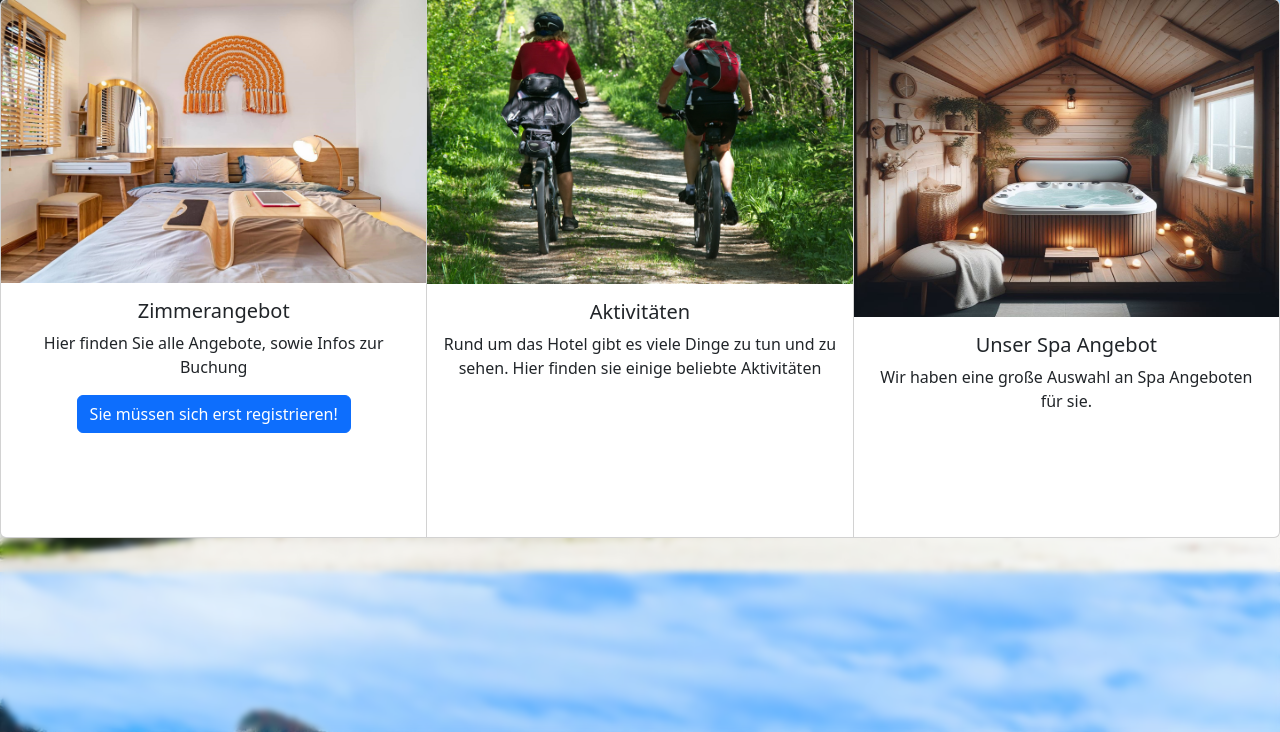
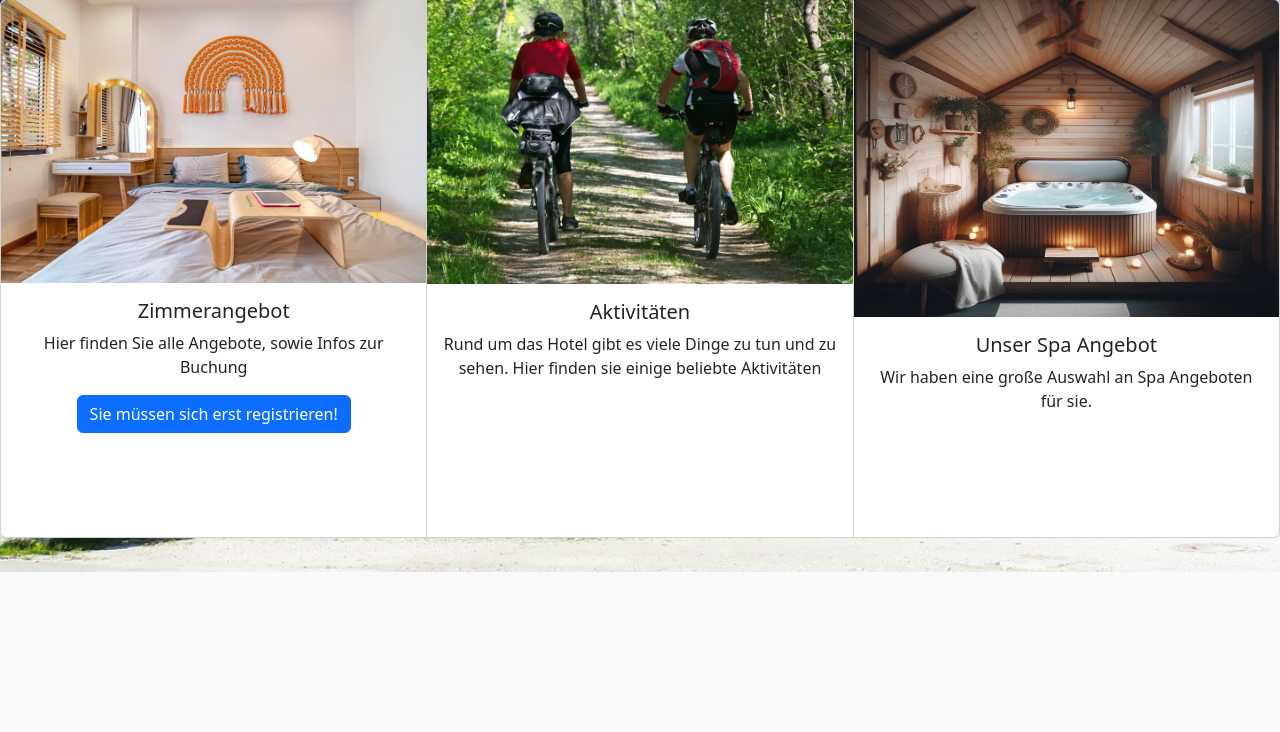
Before and after one commit to ShadyMate/Bergzauber_Retreat, a PHP site: page /webtechnologie/php/index.php in a window 1280 px wide. Shown: the part 228-960 px from the top of the page. After the commit the page ends 800 px from the top, so only its background shows below. Run offline with PHP 8.4, Linux system fonts and the light colour scheme.

Commit message:
Updated background blur to % instead of vh, redid cards.php, changed impressum.php so that closing tag matches

```diff
--- a/WEB_Hotel_Böhler_Trost/includes/Zimmer.php
+++ b/WEB_Hotel_Böhler_Trost/includes/Zimmer.php
@@ -8,6 +8,11 @@ session_start();
     <meta charset="UTF-8">
     <title>Zimmerauswahl</title>
     <?php include "../includes/header.php"; ?>
+    <style>
+        body{
+            height: 100%;
+        }
+    </style>
 </head>
 <body>
 <header>
--- a/WEB_Hotel_Böhler_Trost/includes/cards.php
+++ b/WEB_Hotel_Böhler_Trost/includes/cards.php
@@ -1,5 +1,5 @@
 <div class="card-group">
-    <div class="card">
+    <div class="card" style="max-height: 100vh">
         <img class="card-img-top" src="../res/img/hotelzimmer.jpg" alt="Hotelzimmer">
         <div class="card-body text-center">
             <h5 class="card-title">Zimmerangebot</h5>
@@ -13,7 +13,7 @@
             ?>
         </div>
     </div>
-    <div class="card">
+    <div class="card" style="max-height: 100vh">
         <img class="card-img-top" src="../res/img/radfahren.jpg" alt="Radweg">
         <div class="card-body text-center">
             <h5 class="card-title">Aktivitäten</h5>
@@ -21,7 +21,7 @@
                 Hier finden sie einige beliebte Aktivitäten</p>
         </div>
     </div>
-    <div class="card">
+    <div class="card" style="max-height: 100vh">
         <img class="card-img-top" src="../res/img/Spaimagerezied.jpeg" alt="Spa" height="59%">
         <div class="card-body text-center">
             <h5 class="card-title">Unser Spa Angebot</h5>
--- a/WEB_Hotel_Böhler_Trost/includes/impressum.php
+++ b/WEB_Hotel_Böhler_Trost/includes/impressum.php
@@ -17,7 +17,7 @@ session_start();
           flex-direction: row;
       }
       body{
-          height: 150vh;
+          height: 100%;
       }
   </style>
 </head>
@@ -84,9 +84,9 @@ include "nav.php";
             <section>
                 <p>Bei weiteren Fragen wenden sie sich an unser <a href="faq.php">FAQ</a></p>
             </section>
+        </form>
     </div>
     <div class="box">
-    </form>
     <form>
             <h3>Administration</h3>
             <img class="picture" src="../res/img/Thomas.jpg" alt="Thomas Trost" height=auto width=auto>
--- a/WEB_Hotel_Böhler_Trost/includes/news.php
+++ b/WEB_Hotel_Böhler_Trost/includes/news.php
@@ -9,6 +9,11 @@ if (!isset($_SESSION["success"])) {
 <head>
   <title>News</title>
   <?php include "header.php";?>
+    <style>
+        body{
+            height: 100%;
+        }
+    </style>
 </head>
 <body>
   <h1 class="title">Newspage</h1>
--- a/WEB_Hotel_Böhler_Trost/php/index.php
+++ b/WEB_Hotel_Böhler_Trost/php/index.php
@@ -19,7 +19,7 @@ if (!isset($_SESSION["pword"])) {
     <?php include "../includes/header.php"; ?>
     <style>
         body {
-            height: 120vh;
+            height: 100%;
         }
     </style>
 </head>
```
Lines whose indentation alone changed are shown as unchanged.
